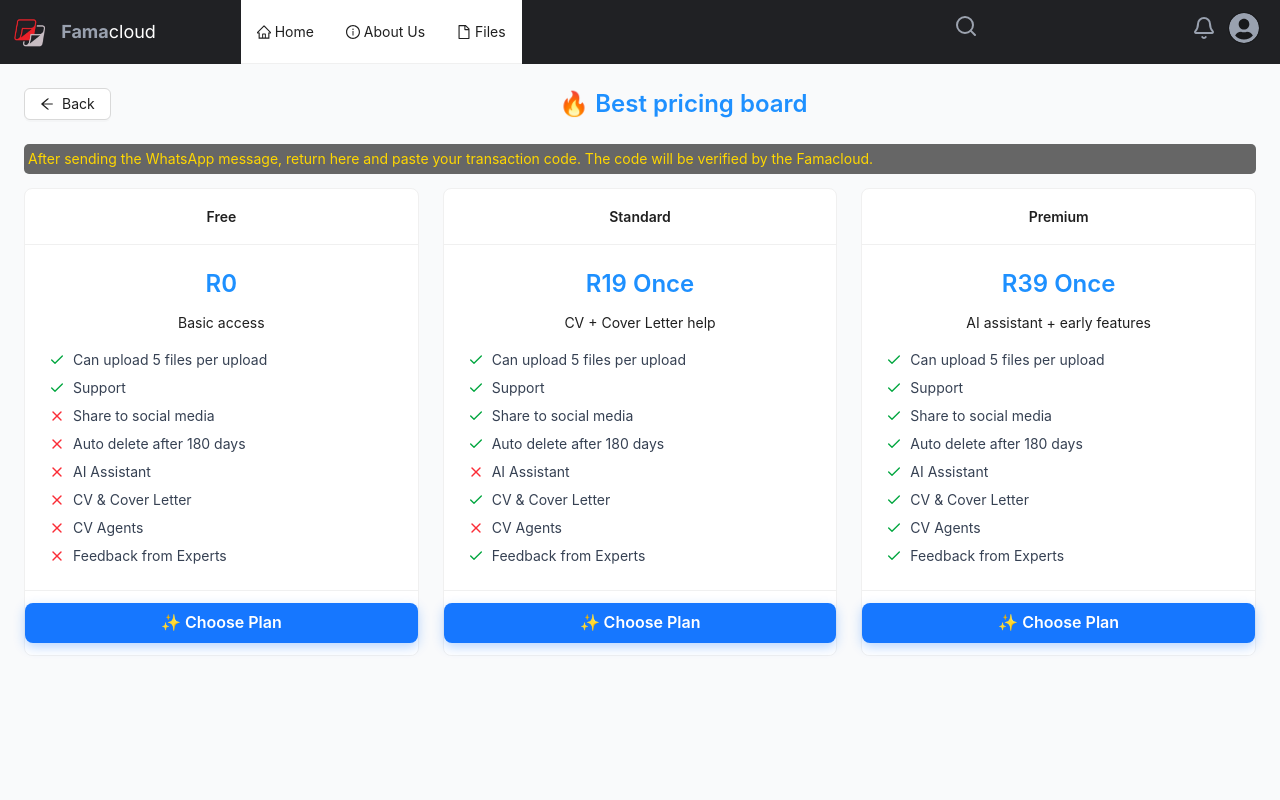
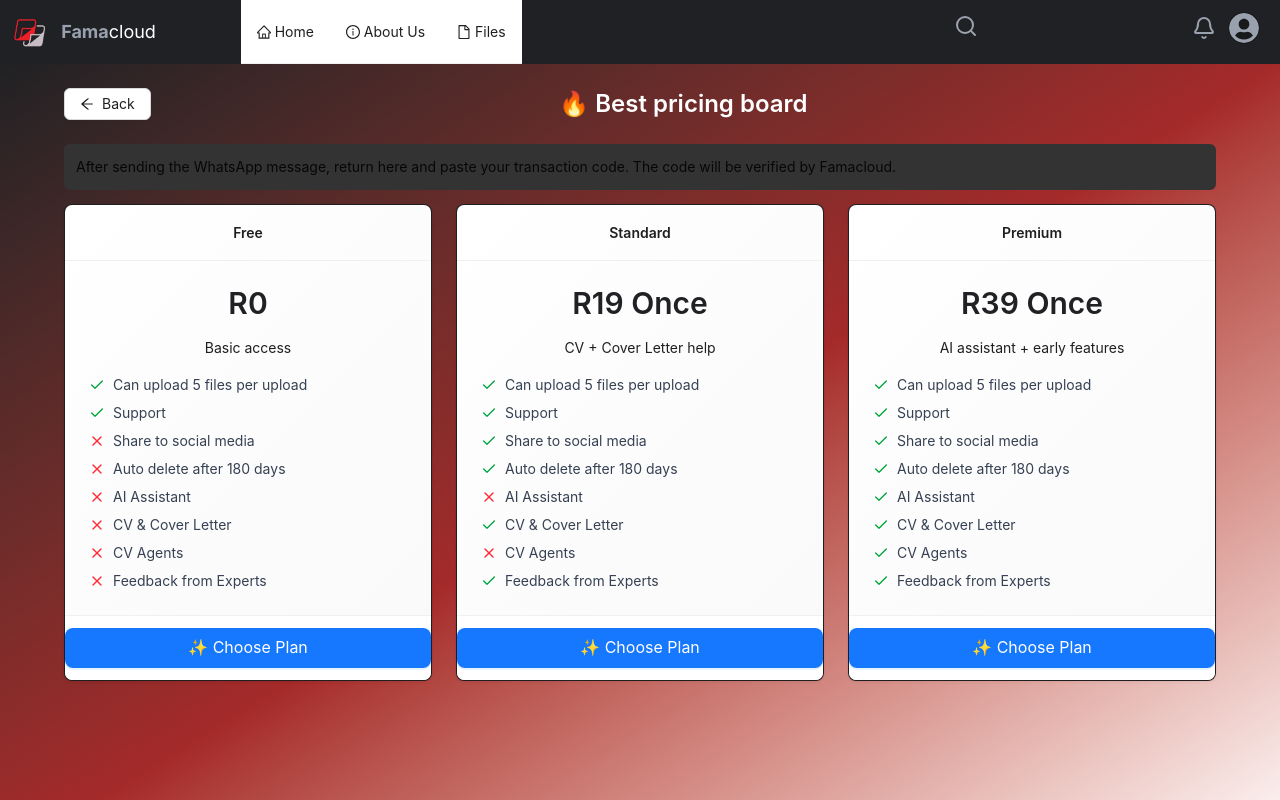
Before and after one commit to Ymffuture/Filebank, a React (Vite) app in the folder filebank-frontend/: page /change-plan in a window 1280 px wide. Shown: the top 800 px of the page. Built offline with nearby package versions, Linux system fonts and the light colour scheme.

Commit message:
Update ChangePlanPage.jsx

```diff
--- a/filebank-frontend/src/components/ChangePlanPage.jsx
+++ b/filebank-frontend/src/components/ChangePlanPage.jsx
@@ -1,36 +1,86 @@
-import React, { useState, useEffect } from 'react';
+import React, { useState, useEffect } from "react";
 import {
-  Card, Row, Col, Button, Typography, message,
-  Form, Input, Badge as AntBadge
-} from 'antd';
-import Navbar from './Navbar';
-import { ArrowLeftOutlined } from '@ant-design/icons';
-import { Check, X, ThumbsUp, ThumbsDown, Hourglass } from 'lucide-react';
-import api from '../api/fileApi';
-import dayjs from 'dayjs';
-import relativeTime from 'dayjs/plugin/relativeTime';
-import { useSnackbar } from 'notistack';
-import {Helmet} from 'react-helmet' ;
+  Card,
+  Row,
+  Col,
+  Button,
+  Typography,
+  Form,
+  Input,
+  Badge as AntBadge,
+  Steps,
+} from "antd";
+import Navbar from "./Navbar";
+import { ArrowLeftOutlined } from "@ant-design/icons";
+import { Check, X, ThumbsUp, ThumbsDown, Hourglass } from "lucide-react";
+import api from "../api/fileApi";
+import dayjs from "dayjs";
+import relativeTime from "dayjs/plugin/relativeTime";
+import { useSnackbar } from "notistack";
+import { Helmet } from "react-helmet";
+
 dayjs.extend(relativeTime);
 const { Title, Paragraph, Text } = Typography;
+const { Step } = Steps;
 
 const PlanFeature = ({ enabled, label }) => (
   <div className="flex items-center gap-2 text-sm text-gray-700">
-    {enabled ? <Check className="text-green-600 w-4 h-4" /> : <X className="text-red-500 w-4 h-4" />}
+    {enabled ? (
+      <Check className="text-green-600 w-4 h-4" />
+    ) : (
+      <X className="text-red-500 w-4 h-4" />
+    )}
     <span>{label}</span>
   </div>
 );
 
 const planFeatures = {
-  free: { upload: true, support: true, share: false, autoDelete: false, ai: false, cv: false, agents: false, feedback: false },
-  standard: { upload: true, support: true, share: true, autoDelete: true, ai: false, cv: true, agents: false, feedback: true },
-  premium: { upload: true, support: true, share: true, autoDelete: true, ai: true, cv: true, agents: true, feedback: true },
+  free: {
+    upload: true,
+    support: true,
+    share: false,
+    autoDelete: false,
+    ai: false,
+    cv: false,
+    agents: false,
+    feedback: false,
+  },
+  standard: {
+    upload: true,
+    support: true,
+    share: true,
+    autoDelete: true,
+    ai: false,
+    cv: true,
+    agents: false,
+    feedback: true,
+  },
+  premium: {
+    upload: true,
+    support: true,
+    share: true,
+    autoDelete: true,
+    ai: true,
+    cv: true,
+    agents: true,
+    feedback: true,
+  },
 };
 
 const plans = [
-  { name: 'Free', price: 'R0', description: 'Basic access', role: 'free' },
-  { name: 'Standard', price: 'R19 Once', description: 'CV + Cover Letter help', role: 'standard' },
-  { name: 'Premium', price: 'R39 Once', description: 'AI assistant + early features', role: 'premium' },
+  { name: "Free", price: "R0", description: "Basic access", role: "free" },
+  {
+    name: "Standard",
+    price: "R19 Once",
+    description: "CV + Cover Letter help",
+    role: "standard",
+  },
+  {
+    name: "Premium",
+    price: "R39 Once",
+    description: "AI assistant + early features",
+    role: "premium",
+  },
 ];
 
 export default function ChangePlanPage() {
@@ -40,31 +90,33 @@ export default function ChangePlanPage() {
   const [statusData, setStatusData] = useState(null);
   const [form] = Form.useForm();
   const { enqueueSnackbar } = useSnackbar();
-  const user = JSON.parse(localStorage.getItem('filebankUser'));
+  const user = JSON.parse(localStorage.getItem("filebankUser"));
 
   const handleChoosePlan = (plan) => {
     setSelectedPlan(plan);
     const whatsappMessage = `Hi, I would like to upgrade to the *${plan.name}* plan. My email is ${user?.email}`;
-    const whatsappUrl = `https://wa.me/27653935339?text=${encodeURIComponent(whatsappMessage)}`;
-    window.open(whatsappUrl, '_blank');
+    const whatsappUrl = `https://wa.me/27653935339?text=${encodeURIComponent(
+      whatsappMessage
+    )}`;
+    window.open(whatsappUrl, "_blank");
   };
 
   const handleSimulatePayment = async () => {
     try {
       const values = await form.validateFields();
       if (!user || !user._id) {
-        enqueueSnackbar('User not found.');
+        enqueueSnackbar("User not found.");
         return;
       }
 
-      if (upgradeStatus === 'pending') {
-        enqueueSnackbar('You already have a pending request.');
+      if (upgradeStatus === "pending") {
+        enqueueSnackbar("You already have a pending request.");
         return;
       }
 
       setLoading(true);
 
-      const { data } = await api.post('/admin/payment-requests', {
+      const { data } = await api.post("/admin/payment-requests", {
         userId: user._id,
         email: user.email,
         plan: selectedPlan.role,
@@ -72,11 +124,13 @@ export default function ChangePlanPage() {
       });
 
       setStatusData(data);
-      setUpgradeStatus('pending');
-      enqueueSnackbar(`Code submitted! Waiting for admin to approve your ${selectedPlan.role} plan.`);
+      setUpgradeStatus("pending");
+      enqueueSnackbar(
+        `Code submitted! Waiting for admin to approve your ${selectedPlan.role} plan.`
+      );
     } catch (err) {
       console.error(err);
-      enqueueSnackbar('Code submission failed');
+      enqueueSnackbar("Code submission failed");
     } finally {
       setLoading(false);
     }
@@ -87,38 +141,60 @@ export default function ChangePlanPage() {
 
     const statusMap = {
       pending: {
-        text: 'Pending Approval',
+        text: "Pending Approval",
         icon: <Hourglass className="text-yellow-500 w-4 h-4" />,
-        color: 'gold',
+        color: "gold",
+        step: 0,
       },
       approved: {
-        text: 'Plan Approved',
+        text: "Plan Approved",
         icon: <ThumbsUp className="text-green-600 w-4 h-4" />,
-        color: 'green',
+        color: "green",
+        step: 1,
       },
       rejected: {
-        text: 'Rejected by Famacloud',
+        text: "Rejected by Famacloud",
         icon: <ThumbsDown className="text-red-500 w-4 h-4" />,
-        color: 'red',
+        color: "red",
+        step: 0,
       },
     };
 
     const current = statusMap[upgradeStatus];
 
     return (
+      <div className="flex flex-col items-center justify-center mt-4 gap-2">
+        <div
+          className={`flex items-center gap-2 px-3 py-1 rounded-full text-sm font-medium shadow-sm ${
+            upgradeStatus === "pending"
+              ? "bg-yellow-100 text-yellow-700 animate-pulse"
+              : upgradeStatus === "approved"
+              ? "bg-green-100 text-green-700"
+              : "bg-red-100 text-red-600"
+          }`}
+        >
+          {current.icon}
+          {current.text}
+        </div>
 
-      <div className="flex flex-col items-center justify-center mt-3 gap-1">
-        <div className="flex items-center gap-2">
-          {current.icon}
-          <AntBadge color={current.color} text={current.text} />
-        </div>
+        <Steps
+          size="small"
+          current={current.step}
+          status={upgradeStatus === "rejected" ? "error" : "process"}
+          className="w-full max-w-sm"
+        >
+          <Step title="Pending" />
+          <Step title="Approved" />
+          <Step title="Active" />
+        </Steps>
+
         {statusData?.createdAt && (
           <Text type="secondary" className="text-xs">
             Submitted {dayjs(statusData.createdAt).fromNow()}
           </Text>
         )}
-        {upgradeStatus === 'rejected' && statusData?.rejectionReason && (
-          <Paragraph type="danger" style={{ color: 'red' }}>
+        {upgradeStatus === "rejected" && statusData?.rejectionReason && (
+          <Paragraph type="danger" className="text-red-600 text-xs">
             Reason: {statusData.rejectionReason}
           </Paragraph>
         )}
@@ -141,7 +217,7 @@ export default function ChangePlanPage() {
           }
         }
       } catch (err) {
-        console.warn('No upgrade status found:', err);
+        console.warn("No upgrade status found:", err);
       }
     };
     fetchStatus();
@@ -149,26 +225,32 @@ export default function ChangePlanPage() {
 
   return (
     <>
-      <Navbar/>
+      <Navbar />
 
-      <Helmet >
-        <title >Change plan | best-selling R39</title >
+      <Helmet>
+        <title>Change plan | best-selling R39</title>
       </Helmet>
-    <div className="min-h-screen bg-gray-50 p-6">
+
+      <div className="min-h-screen bg-gradient-to-br from-[#202124] via-[#a52a2a] to-white p-6">
+        <div className="max-w-6xl mx-auto">
           <div className="flex items-center justify-between mb-6">
-        <Button icon={<ArrowLeftOutlined />} onClick={() => window.history.back()}>
+            <Button
+              icon={<ArrowLeftOutlined />}
+              onClick={() => window.history.back()}
+            >
               Back
             </Button>
-        <Title level={3} style={{ marginBottom: 0, color: '#1E90FF' }}>
+            <Title level={3} style={{ marginBottom: 0, color: "#fff" }}>
               🔥 Best pricing board
             </Title>
             <div />
+          </div>
 
-      </div>
-<Paragraph style={{color:'gold', background:'#666', padding:'4px', borderRadius:'5px'}} >
-            After sending the WhatsApp message, return here and paste your transaction code.
-            The code will be verified by the Famacloud.
+          <Paragraph className="bg-[#333] text-yellow-300 p-3 rounded-md text-sm mb-6">
+            After sending the WhatsApp message, return here and paste your
+            transaction code. The code will be verified by Famacloud.
           </Paragraph>
+
           <Row gutter={[24, 24]} justify="center">
             {plans.map((plan) => {
               const features = planFeatures[plan.role];
@@ -178,47 +260,79 @@ export default function ChangePlanPage() {
               return (
                 <Col xs={24} sm={12} md={8} key={plan.name}>
                   <Card
-                title={<Text strong>{plan.name}</Text>}
-                bordered
+                    title={
+                      <Text strong className="text-lg text-[#202124]">
+                        {plan.name}
+                      </Text>
+                    }
+                    bordered={false}
+                    className={`transition-all duration-300 rounded-xl shadow-md hover:shadow-xl ${
+                      isSelected ? "ring-2 ring-[#a52a2a]" : "border"
+                    }`}
                     style={{
-                  textAlign: 'center',
-                  borderColor: isSelected ? '#1E90FF' : '#f0f0f0',
-                  boxShadow: isSelected ? '0 4px 16px rgba(30,144,255,0.2)' : undefined,
+                      textAlign: "center",
+                      background: "linear-gradient(135deg, #fff, #f9f9f9)",
                     }}
                     actions={[
                       <Button
-    type={isCurrent ? 'default' : 'primary'}
+                        type={isCurrent ? "default" : "primary"}
                         block
                         size="large"
                         disabled={isCurrent}
-    style={{
-      borderRadius: '8px',
-      fontWeight: 600,
-      backgroundColor: isCurrent ? '#f0f0f0' : '#1677ff',
-      color: isCurrent ? '#999' : '#fff',
-      boxShadow: !isCurrent && '0 4px 12px rgba(22, 119, 255, 0.3)',
-      transition: 'all 0.3s ease-in-out',
-    }}
+                        className={`rounded-lg font-semibold ${
+                          isCurrent
+                            ? "bg-gray-100 text-gray-500"
+                            : "bg-[#a52a2a] hover:bg-[#7a1e1e] text-white shadow-md"
+                        }`}
                         onClick={() => !isCurrent && handleChoosePlan(plan)}
                       >
-    {isCurrent ? '✔ Current Plan' : '✨ Choose Plan'}
-
+                        {isCurrent ? "✔ Current Plan" : "✨ Choose Plan"}
                       </Button>,
                     ]}
-
                   >
-                <Title level={3} style={{ color: '#1E90FF' }}>{plan.price}</Title>
-                <Paragraph>{plan.description}</Paragraph>
+                    <Title
+                      level={2}
+                      className="font-bold"
+                      style={{
+                        color: isSelected ? "#a52a2a" : "#202124",
+                      }}
+                    >
+                      {plan.price}
+                    </Title>
+                    <Paragraph className="text-gray-600">
+                      {plan.description}
+                    </Paragraph>
 
                     <div className="text-left space-y-2 mt-4">
-                  <PlanFeature enabled={features.upload} label="Can upload 5 files per upload" />
+                      <PlanFeature
+                        enabled={features.upload}
+                        label="Can upload 5 files per upload"
+                      />
                       <PlanFeature enabled={features.support} label="Support" />
-                  <PlanFeature enabled={features.share} label="Share to social media" />
-                  <PlanFeature enabled={features.autoDelete} label="Auto delete after 180 days" />
-                  <PlanFeature enabled={features.ai} label="AI Assistant" />
-                  <PlanFeature enabled={features.cv} label="CV & Cover Letter" />
-                  <PlanFeature enabled={features.agents} label="CV Agents" />
-                  <PlanFeature enabled={features.feedback} label="Feedback from Experts" />
+                      <PlanFeature
+                        enabled={features.share}
+                        label="Share to social media"
+                      />
+                      <PlanFeature
+                        enabled={features.autoDelete}
+                        label="Auto delete after 180 days"
+                      />
+                      <PlanFeature
+                        enabled={features.ai}
+                        label="AI Assistant"
+                      />
+                      <PlanFeature
+                        enabled={features.cv}
+                        label="CV & Cover Letter"
+                      />
+                      <PlanFeature
+                        enabled={features.agents}
+                        label="CV Agents"
+                      />
+                      <PlanFeature
+                        enabled={features.feedback}
+                        label="Feedback from Experts"
+                      />
                     </div>
 
                     {isSelected && !isCurrent && renderStatusBadge()}
@@ -228,36 +342,56 @@ export default function ChangePlanPage() {
             })}
           </Row>
 
-      {selectedPlan && upgradeStatus !== 'approved' && (
-        <div className="mt-10 max-w-xl mx-auto bg-white p-6 rounded-lg shadow">
-          <Title level={4} style={{ color: '#333' }}>
+          {selectedPlan && upgradeStatus !== "approved" && (
+            <div className="mt-10 max-w-xl mx-auto bg-white p-6 rounded-lg shadow-lg">
+              <Title level={4} style={{ color: "#333" }}>
                 What’s Next for the {selectedPlan.name} Plan
               </Title>
               <Paragraph>
-            After sending the WhatsApp message, return here and paste your transaction code.
-            The code will be verified by the Famacloud.
+                After sending the WhatsApp message, return here and paste your
+                transaction code. The code will be verified by Famacloud.
               </Paragraph>
               <ul className="list-disc ml-6 text-sm text-gray-700">
-            <li><strong>Pending:</strong> Waiting for Famacloud confirmation</li>
-            <li><strong>Approved:</strong> Your plan is active</li>
-            <li><strong>Rejected:</strong> Code invalid or payment issue</li>
+                <li>
+                  <strong>Pending:</strong> Waiting for Famacloud confirmation
+                </li>
+                <li>
+                  <strong>Approved:</strong> Your plan is active
+                </li>
+                <li>
+                  <strong>Rejected:</strong> Code invalid or payment issue
+                </li>
               </ul>
 
-          <Form form={form} layout="vertical" onFinish={handleSimulatePayment} className="mt-6">
+              <Form
+                form={form}
+                layout="vertical"
+                onFinish={handleSimulatePayment}
+                className="mt-6"
+              >
                 <Form.Item
                   name="paymentCode"
                   label="Transaction Code"
-              rules={[{ required: true, message: 'Please enter your payment code.' }]}
+                  rules={[
+                    { required: true, message: "Please enter your payment code." },
+                  ]}
                 >
                   <Input placeholder="e.g. 45TRJ970" />
                 </Form.Item>
-            <Button type="dashed" htmlType="submit" loading={loading} block disabled={loading} >
+                <Button
+                  type="dashed"
+                  htmlType="submit"
+                  loading={loading}
+                  block
+                  disabled={loading}
+                >
                   Submit the code
                 </Button>
               </Form>
             </div>
           )}
         </div>
+      </div>
     </>
   );
 }
```
Lines whose indentation alone changed are shown as unchanged.
